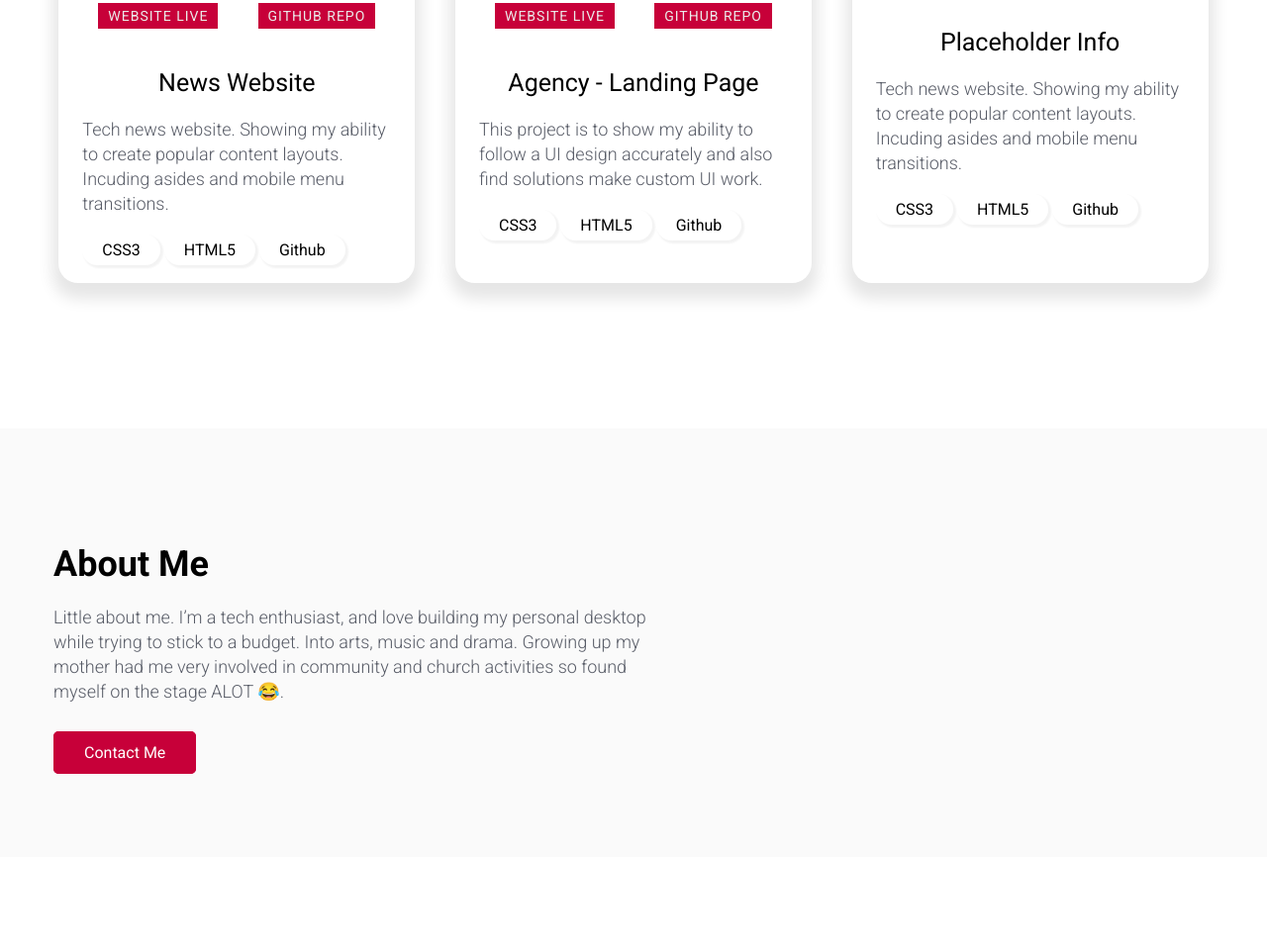
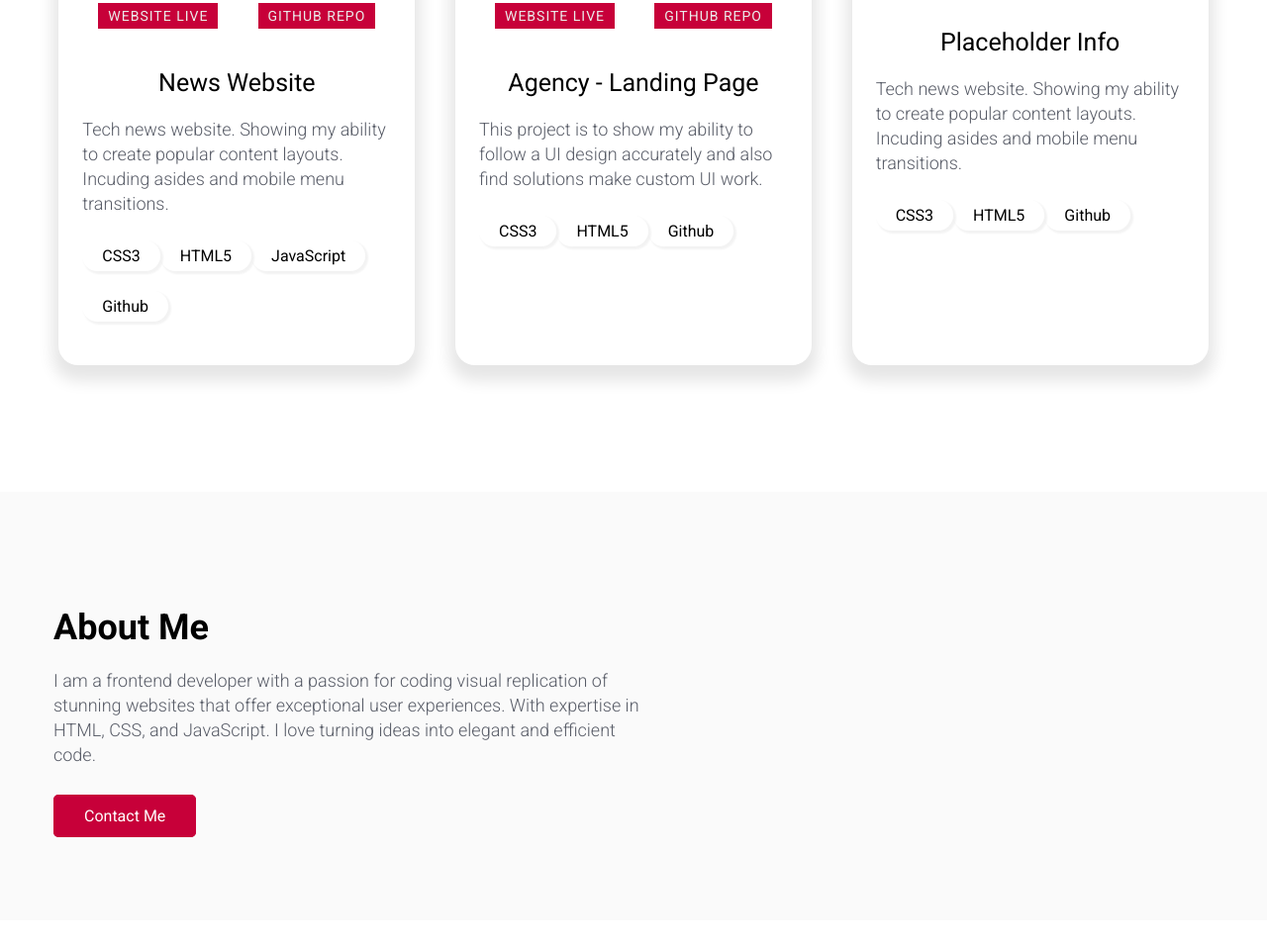
Before and after one commit to davupls/PersonalPortfolioWebsite, a website: page index.html in a window 1280 px wide. Shown: the part 1167-2126 px from the top of the page at 99% size. Drawn offline with Linux system fonts and the light colour scheme.

Commit message:
Update Tech Used Section
- add flex wrap function

```diff
--- a/index.html
+++ b/index.html
@@ -71,9 +71,10 @@
                   layouts. Incuding asides and mobile menu transitions.
                 </p>
               </div>
-              <div>
+              <div class="tech">
                 <span class="tech-used">CSS3</span>
                 <span class="tech-used">HTML5</span>
+                <span class="tech-used">JavaScript</span>
                 <span class="tech-used">Github</span>
               </div>
             </section>
@@ -93,7 +94,7 @@
                   solutions make custom UI work.
                 </p>
               </div>
-              <div>
+              <div class="tech">
                 <span class="tech-used">CSS3</span>
                 <span class="tech-used">HTML5</span>
                 <span class="tech-used">Github</span>
@@ -111,7 +112,7 @@
                   layouts. Incuding asides and mobile menu transitions.
                 </p>
               </div>
-              <div>
+              <div class="tech">
                 <span class="tech-used">CSS3</span>
                 <span class="tech-used">HTML5</span>
                 <span class="tech-used">Github</span>
@@ -129,10 +130,9 @@
         <div class="info__about">
           <h2 class="title__about">About Me</h2>
           <p class="detail__about">
-            Little about me. I’m a tech enthusiast, and love building my
-            personal desktop while trying to stick to a budget. Into arts, music
-            and drama. Growing up my mother had me very involved in community
-            and church activities so found myself on the stage ALOT 😂.
+           I am a frontend developer with a passion for coding visual replication of
+           stunning websites that offer exceptional user experiences. With expertise in HTML,
+           CSS, and JavaScript. I love turning ideas into elegant and efficient code.
           </p>
           <a class="btn-style btn__about" href="#contact">Contact Me</a>
           <!-- <button class="btn-style btn__about">Contact Me</button> -->
@@ -224,7 +224,7 @@
             <p>860-776-8022</p>
           </div>
           <div class="info--list">
-            <img class="info--img" src="assets/envelope-regular.svg" alt="Envelope" />
+            <img class="info--img" src="assets/envelope-regular.svg" alt="Envelope"/>
             <p>davidmmclean@icloud.com</p>
           </div>
           <div class="info--list">
--- a/style.css
+++ b/style.css
@@ -225,10 +225,15 @@ h2 {
     padding-bottom: 1.5625rem;
 }
 
+.tech {
+    display: flex;
+    flex-wrap: wrap;
+}
+
 .tech-used {
     border-radius: 20px;
     padding: 6px 20px;
-    margin-bottom: 11px;
+    margin-bottom: 20px;
     box-shadow: 2px 2px 2px 1px rgba(0,0,0,0.05);
 }
 
```
